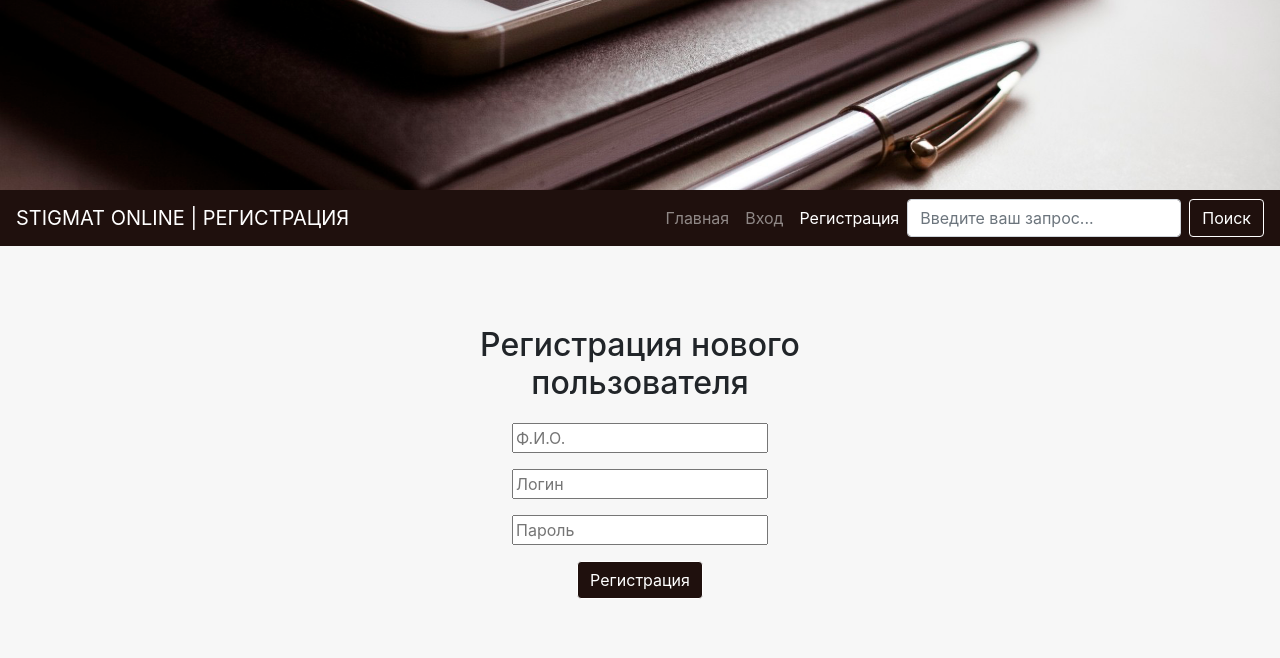
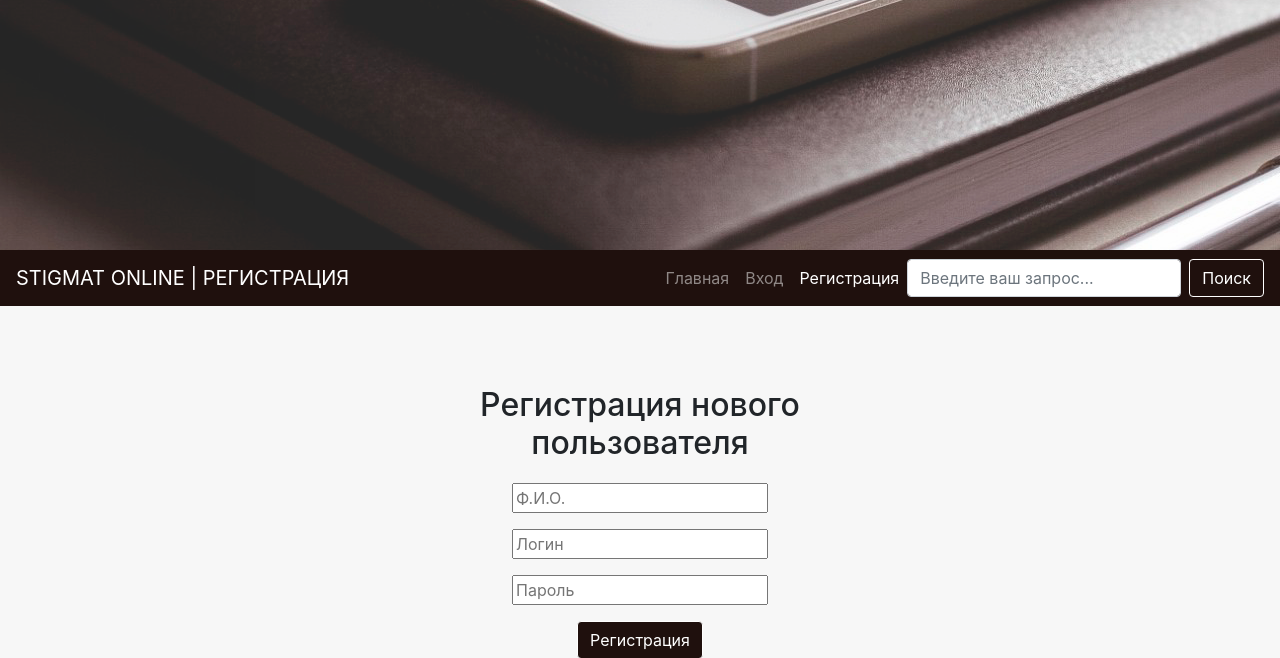
Before and after one commit to sheludko-v/Articles, a PHP site: page /template/register.php in a window 1280 px wide. Shown: the top 658 px of the page. Run offline with PHP 8.4, Linux system fonts and the light colour scheme; some libraries are stand-ins or nearby versions.

Commit message:
header parallax

```diff
--- a/static/css/style.css
+++ b/static/css/style.css
@@ -34,6 +34,15 @@ body {
     box-shadow: 2px 2px 8px 4px rgba(0, 0, 0, 0.1);
 }
 
+.pd-parallax {
+    position: relative;
+    opacity: 0.85;
+    background: url("../images/header.png") no-repeat fixed;
+    min-height: 250px;
+    margin: 0;
+    padding: 0;
+}
+
 @media screen and (max-width: 600px) {
     .logoReg {
         font-size: 0;
@@ -61,4 +70,8 @@ body {
         content: "АДМИНИСТРАЦИЯ";
         font-size: initial;
     }
+
+    .pd-parallax {
+        display: none;
+    }
 }
--- a/static/js/script.js
+++ b/static/js/script.js
@@ -1,6 +1,6 @@
 document.addEventListener("DOMContentLoaded", function () {
     window.addEventListener("scroll", function () {
-        if (window.scrollY > 200) {
+        if (window.scrollY > 250) {
             document.querySelector(".navbar_top").classList.add("fixed-top");
             navbar_height = document.querySelector(".navbar").offsetHeight;
             document.body.style.paddingTop = navbar_height + "px";
--- a/template/footer.php
+++ b/template/footer.php
@@ -8,6 +8,7 @@
 <script src="https://stackpath.bootstrapcdn.com/bootstrap/4.2.1/js/bootstrap.min.js"
         integrity="sha384-B0UglyR+jN6CkvvICOB2joaf5I4l3gm9GU6Hc1og6Ls7i6U/mkkaduKaBhlAXv9k"
         crossorigin="anonymous"></script>
+
 <script src="static/js/script.js"></script>
 </body>
 </html>
--- a/template/headers/header.php
+++ b/template/headers/header.php
@@ -15,9 +15,7 @@
 <div class="container-fluid">
     <div class="row no-gutter">
         <div class="col-12">
-            <header>
-                <img class="logo d-block img-fluid mx-auto" src="static/images/header.png" alt="Logo"/>
-            </header>
+            <header class="pd-parallax"></header>
             <nav class="navbar navbar-expand-lg navbar-dark navbar_top" style="background-color: #1F100D;">
                 <button class="navbar-toggler" type="button" data-toggle="collapse"
                         data-target="#bs-example-navbar-collapse-1">
--- a/template/headers/header_admin.php
+++ b/template/headers/header_admin.php
@@ -15,9 +15,7 @@
 <div class="container-fluid">
   <div class="row no-gutter">
     <div class="col-12">
-      <header>
-        <img class="logo d-block img-fluid mx-auto" src="static/images/header.png" alt="Logo"/>
-      </header>
+        <header class="pd-parallax"></header>
       <nav class="navbar navbar-expand-lg navbar-dark navbar_top" style="background-color: #1F100D;">
         <button class="navbar-toggler" type="button" data-toggle="collapse"
                 data-target="#bs-example-navbar-collapse-1">
--- a/template/headers/header_log.php
+++ b/template/headers/header_log.php
@@ -14,9 +14,7 @@
 <div class="container-fluid">
   <div class="row no-gutter">
     <div class="col-12">
-      <header>
-        <img class="logo d-block img-fluid mx-auto" src="static/images/header.png" alt="Logo"/>
-      </header>
+        <header class="pd-parallax"></header>
       <nav class="navbar navbar-expand-lg navbar-dark navbar_top" style="background-color: #1F100D;">
         <button class="navbar-toggler" type="button" data-toggle="collapse"
                 data-target="#bs-example-navbar-collapse-1">
--- a/template/headers/header_reg.php
+++ b/template/headers/header_reg.php
@@ -14,9 +14,7 @@
 <div class="container-fluid">
   <div class="row no-gutter">
     <div class="col-12">
-      <header>
-        <img class="logo d-block img-fluid mx-auto" src="static/images/header.png" alt="Logo"/>
-      </header>
+        <header class="pd-parallax"></header>
       <nav class="navbar navbar-expand-lg navbar-dark navbar_top" style="background-color: #1F100D;">
         <button class="navbar-toggler" type="button" data-toggle="collapse"
                 data-target="#bs-example-navbar-collapse-1">
```
Also changed, not shown: static/images/header2.png (added).
